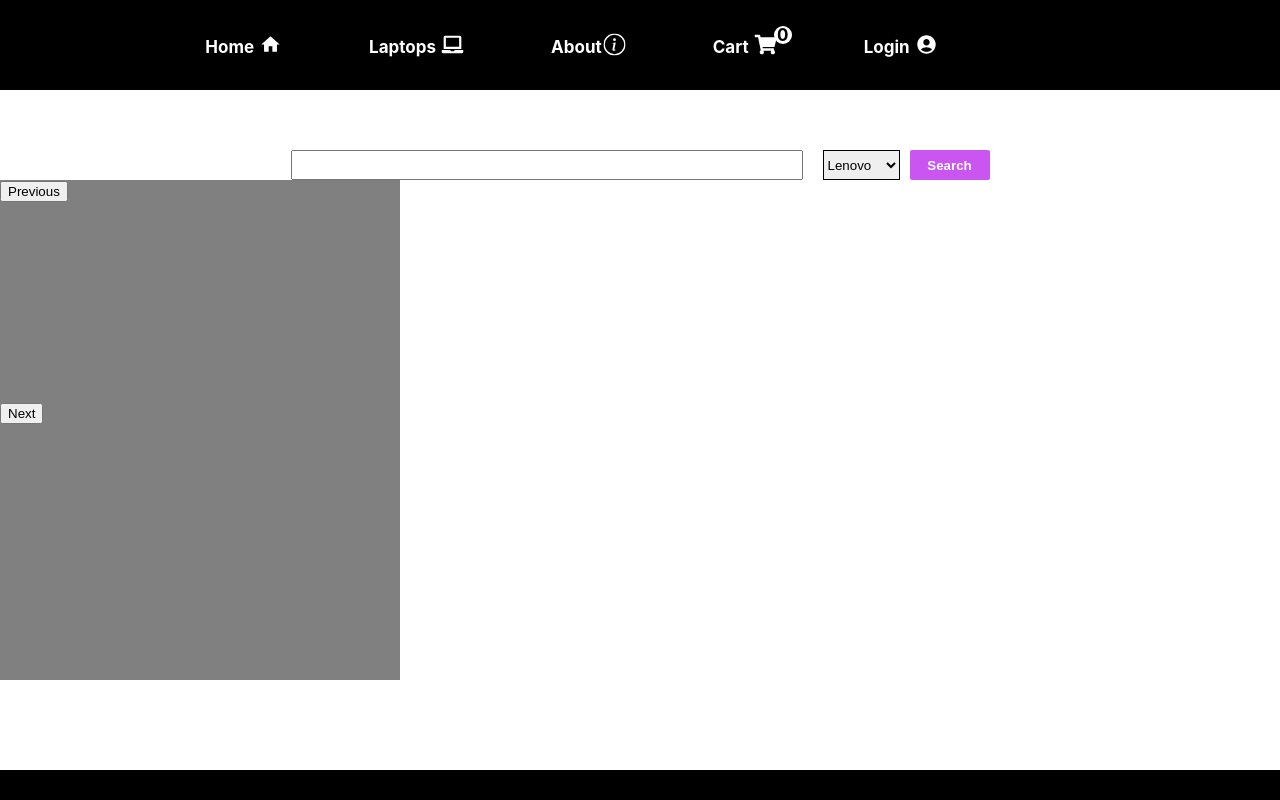
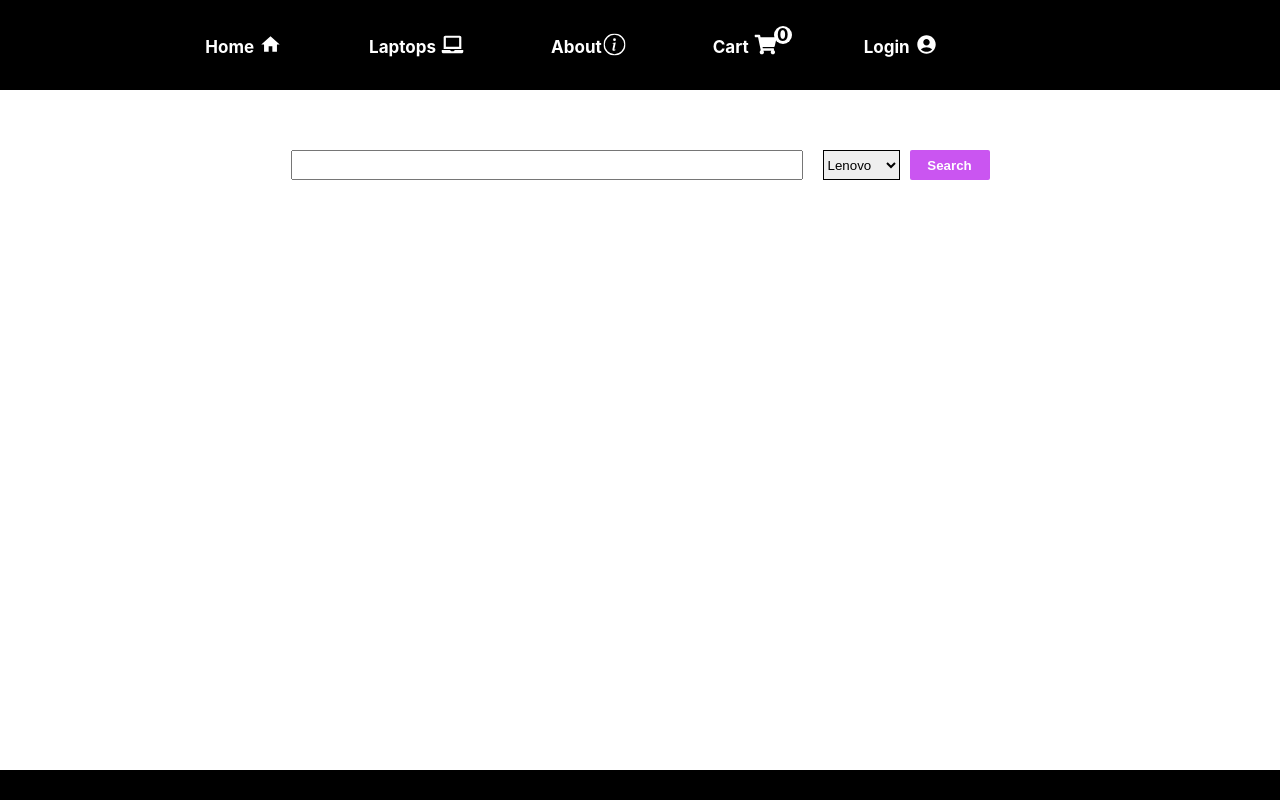
Before and after one commit to kevin-magu/buy-laptops, a React (Create React App) app: page /store in a window 1280 px wide. Shown: the top 800 px of the page. Built offline with nearby package versions, Linux system fonts and the light colour scheme; no server answers.

Commit message:
web store

```diff
--- a/src/components/Storepage/Listing.js
+++ b/src/components/Storepage/Listing.js
@@ -3,46 +3,30 @@ import { storage } from '../../Firebaseconfig';
 import { ref, listAll, getDownloadURL } from 'firebase/storage';
 
 function Listing() {
-    const [images, setImages] = useState([]);
-    const [currentImageIndex, setCurrentImageIndex] = useState(0);
+  const [cards, setCards] = useState([]);
 
   useEffect(() => {
-        const fetchUserListings = async () => {
+    const fetchImages = async () => {
       try {
-                // Fetch listings from the storage
-                const listRef = ref(storage, 'laptop-images');
-                const listResult = await listAll(listRef);
-
-                // Fetch images for each product
-                const imageUrls = [];
-                for (const item of listResult.items) {
-                    const downloadUrl = await getDownloadURL(item);
-                    imageUrls.push(downloadUrl);
-                }
-                setImages(imageUrls);
-            } catch (error) {
-                console.error("Error fetching listings", error);
-            }
-        }
-        fetchUserListings();
-    }, []);
-
-    const handlePrevImage = () => {
-        setCurrentImageIndex((prevIndex) => (prevIndex === 0 ? images.length - 1 : prevIndex - 1));
+        const paths = []
+        const storageRef  = ref(storage, 'laptop-images/')
+        const items = listAll(storageRef);
+        console.log(items )
+        for (const item in storageRef){
+            paths.push(item)
         }
 
-    const handleNextImage = () => {
-        setCurrentImageIndex((prevIndex) => (prevIndex === images.length - 1 ? 0 : prevIndex + 1));
+      } catch (error) {
+        console.error("Error fetching images:", error);
       }
+    };
+
+    fetchImages();
+  }, []);
 
   return (
     <div className='listing-container'>
-            <div className="card">
-                <div className="card-title"></div>
-                <button onClick={handlePrevImage}>Previous</button>
-                <div className="card-image" style={images.length > 0 ? { backgroundImage: `url(${images[currentImageIndex]})` } : {} }></div>
-                <button onClick={handleNextImage}>Next</button>
-            </div>
+
     </div>
   );
 }
```
Lines whose indentation alone changed are shown as unchanged.
